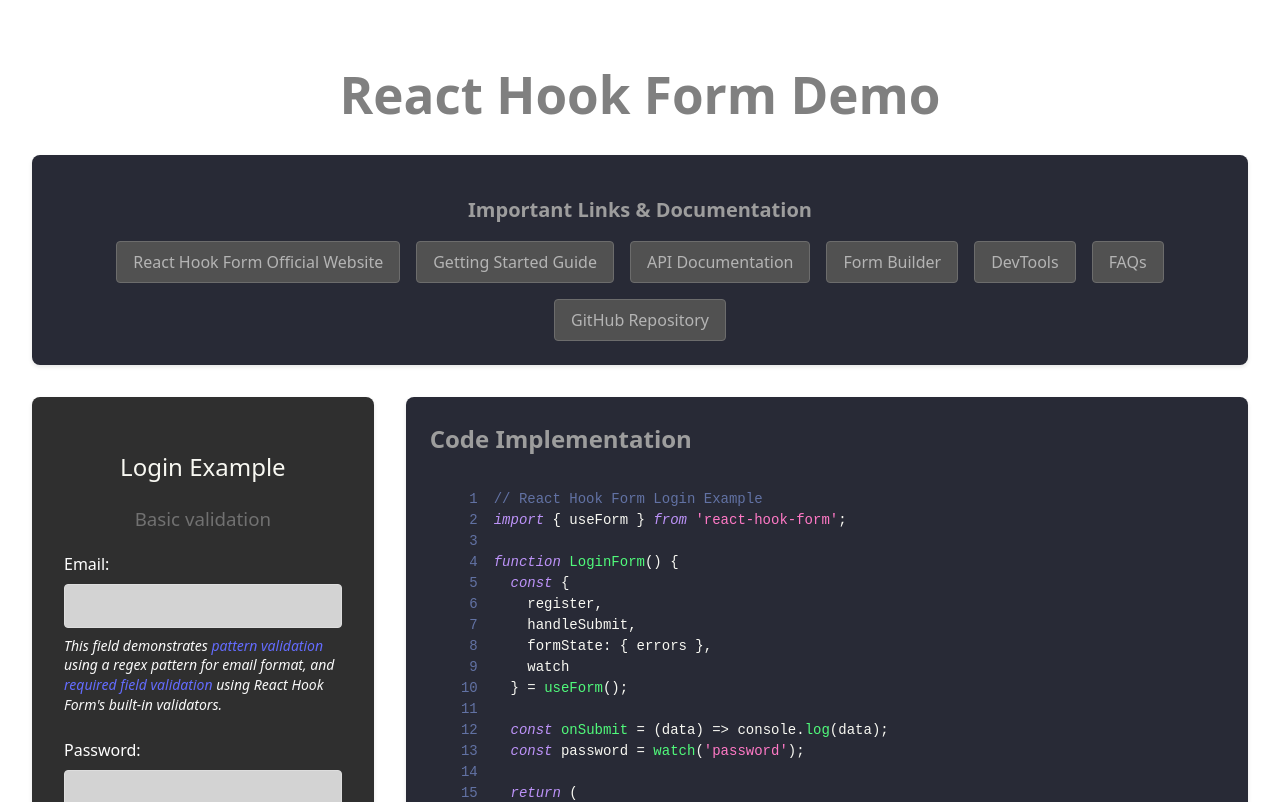
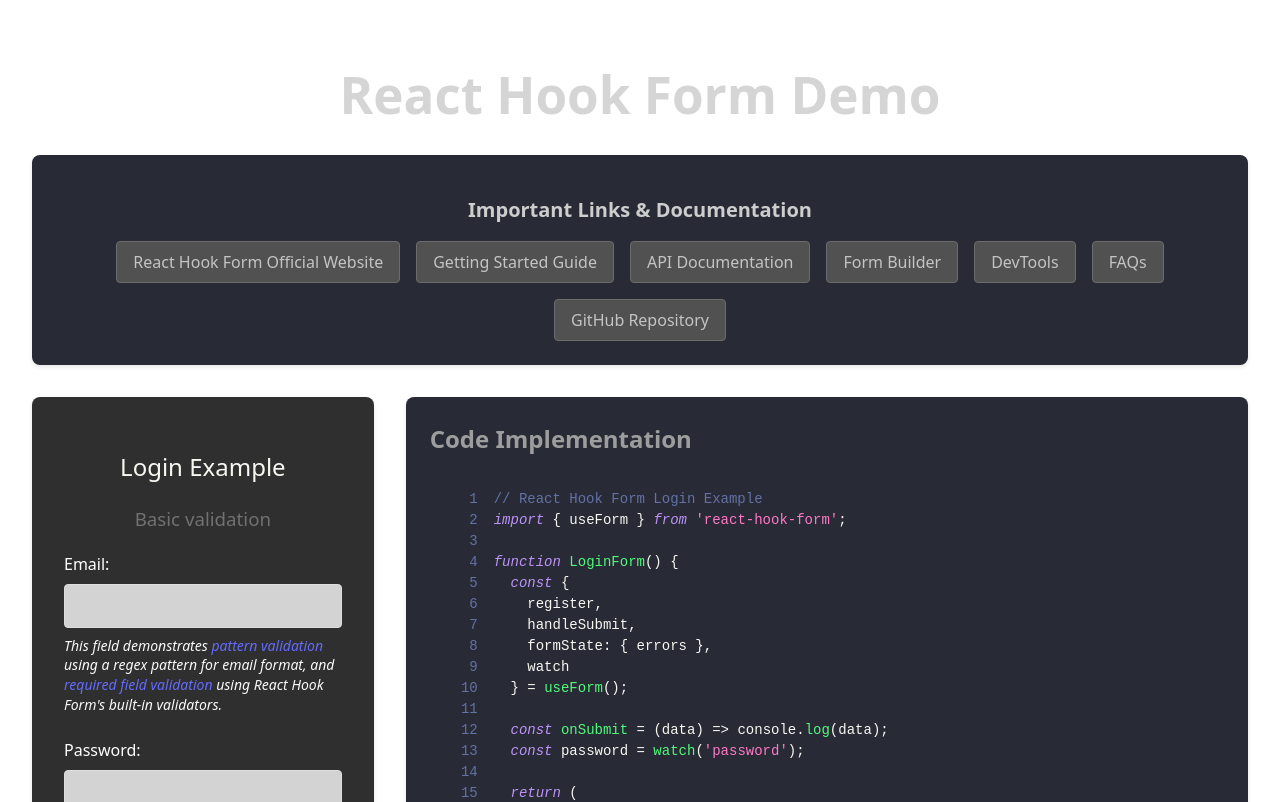
Before and after one commit to morganporritt/rhf-demo, a React (Vite) app: page / in a window 1280 px wide. Shown: the top 802 px of the page. Built offline with nearby package versions, Linux system fonts and the light colour scheme.

Commit message:
Update heading and link colors to lighter shades for better contrast

```diff
--- a/src/App.css
+++ b/src/App.css
@@ -7,7 +7,7 @@
 
 h1 {
   text-align: center;
-  color: grey;
+  color: rgb(213, 213, 213);
   margin-bottom: 2rem;
 }
 
@@ -28,7 +28,7 @@ h1 {
 }
 
 .documentation-links h2 {
-  color: #9d9d9d;
+  color: #cdcdcd;
   margin-bottom: 1rem;
   text-align: center;
   font-size: 1.25rem;
@@ -53,7 +53,7 @@ h1 {
   padding: 0.5rem 1rem;
   background-color: #515151;
   border-radius: 4px;
-  color: #b4b4b4;
+  color: #c4c4c4;
   text-decoration: none;
   font-weight: 500;
   transition: all 0.2s;
```
